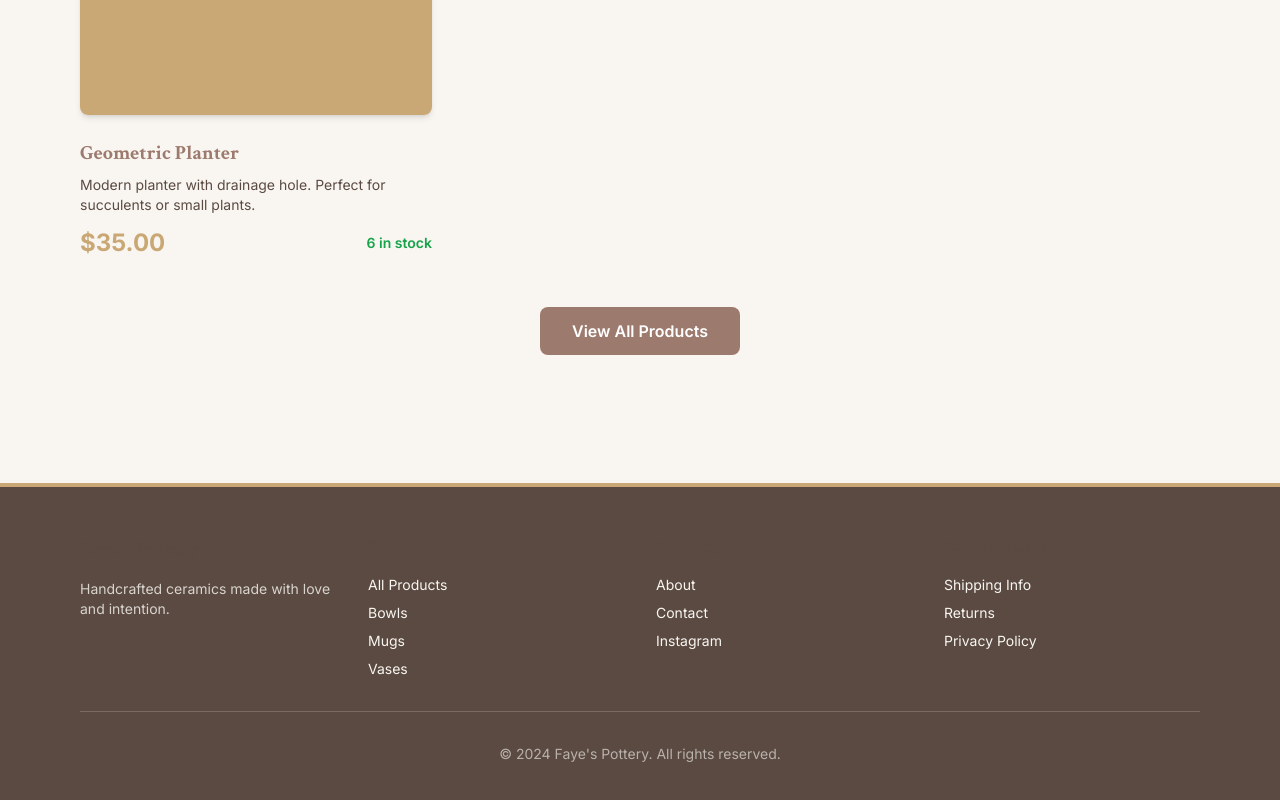
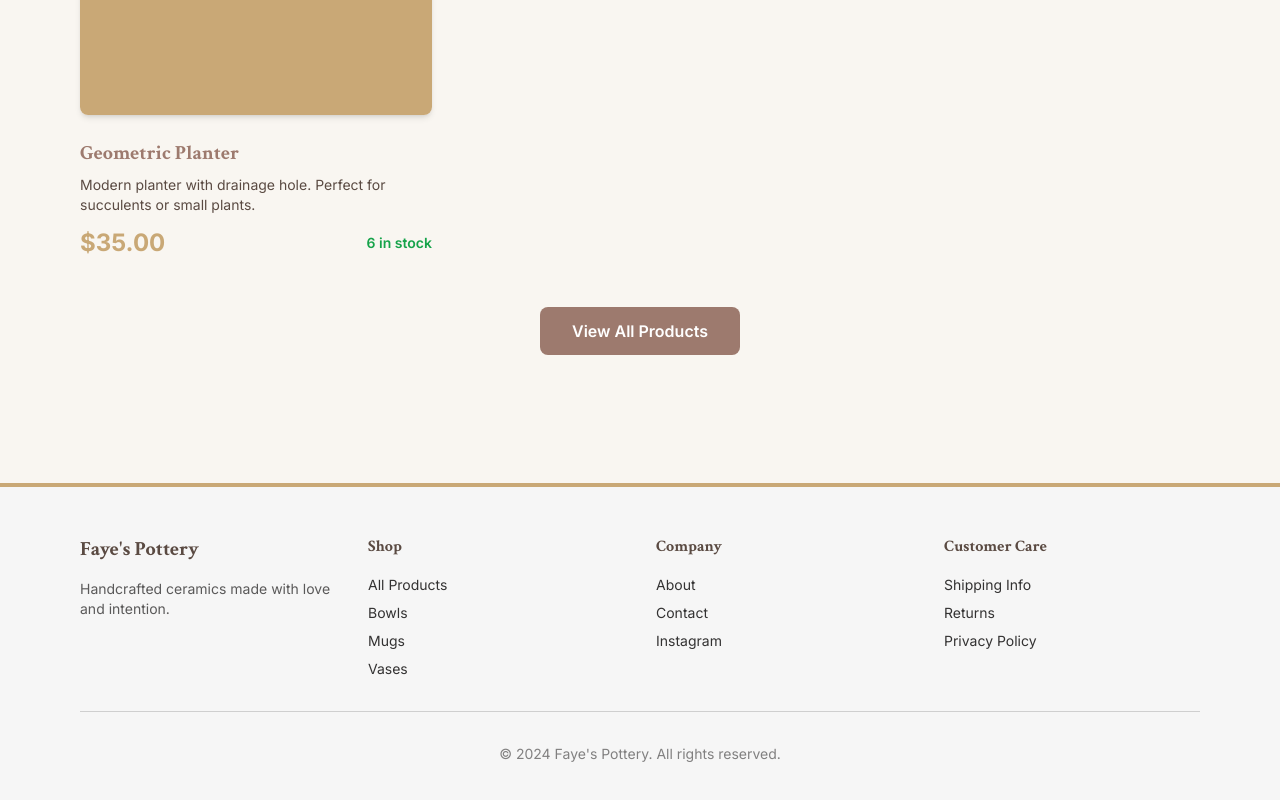
Before and after one commit to davecummings-zz/faye-pottery, a Next.js app: page / in a window 1280 px wide. Shown: the part 2300-3100 px from the top of the page. Built offline with nearby package versions, Linux system fonts and the light colour scheme.

Commit message:
Update footer colors: background #f6f6f6, text #333232

```diff
--- a/components/Footer.tsx
+++ b/components/Footer.tsx
@@ -2,12 +2,12 @@ import Link from 'next/link'
 
 export default function Footer() {
   return (
-    <footer className="bg-earth text-sand border-t-4 border-glaze">
+    <footer className="bg-[#f6f6f6] text-[#333232] border-t-4 border-glaze">
       <div className="max-w-6xl mx-auto px-4 py-12">
         <div className="grid grid-cols-1 md:grid-cols-4 gap-8 mb-8">
           <div>
             <h3 className="text-xl font-serif font-bold mb-4">Faye's Pottery</h3>
-            <p className="text-sm text-sand/80">
+            <p className="text-sm text-[#333232]/80">
               Handcrafted ceramics made with love and intention.
             </p>
           </div>
@@ -81,7 +81,7 @@ export default function Footer() {
           </div>
         </div>
 
-        <div className="border-t border-sand/20 pt-8 text-sm text-sand/60 text-center">
+        <div className="border-t border-[#333232]/20 pt-8 text-sm text-[#333232]/60 text-center">
           <p>&copy; 2024 Faye's Pottery. All rights reserved.</p>
         </div>
       </div>
```
